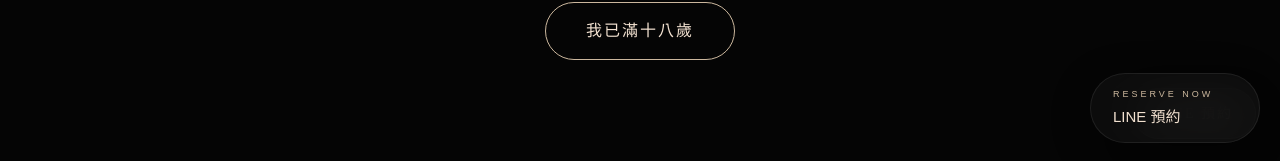
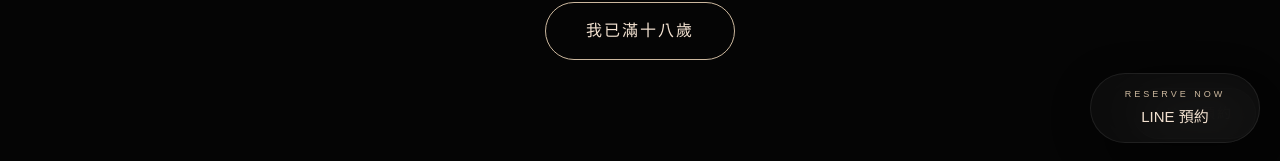
Before and after one commit to profoundroomkh/profound-room, a Next.js app: page / in a window 1280 px wide. Shown: the part 637-798 px from the top of the page. Built offline with nearby package versions, Linux system fonts and the light colour scheme.

Commit message:
Update FloatingButton.js

```diff
--- a/components/FloatingButton.js
+++ b/components/FloatingButton.js
@@ -22,6 +22,11 @@ export default function FloatingButton() {
         boxShadow:
           '0 10px 40px rgba(0,0,0,0.28)',
         transition: '0.3s ease',
+
+        display: 'flex',
+flexDirection: 'column',
+alignItems: 'center',
+justifyContent: 'center',
       }}
     >
       <div
```
